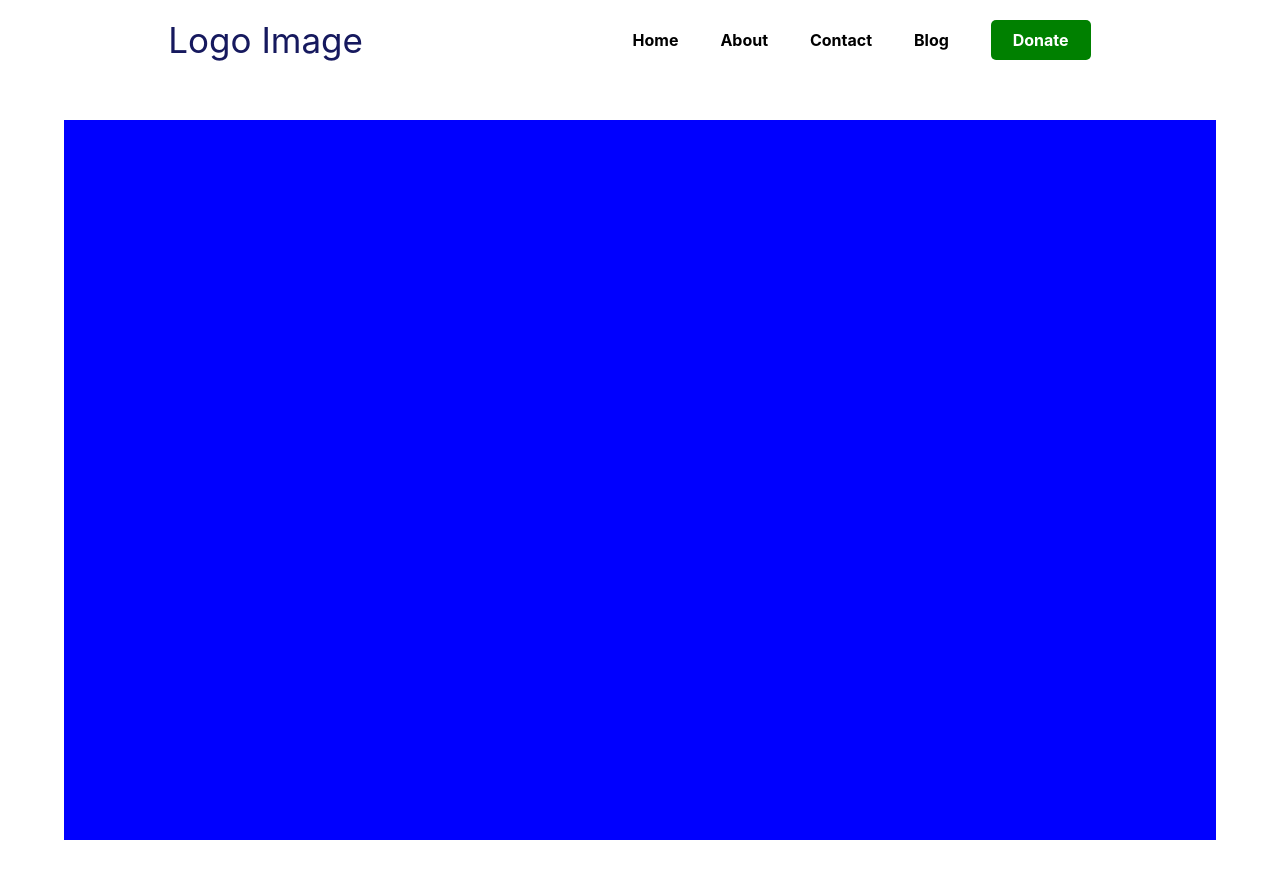
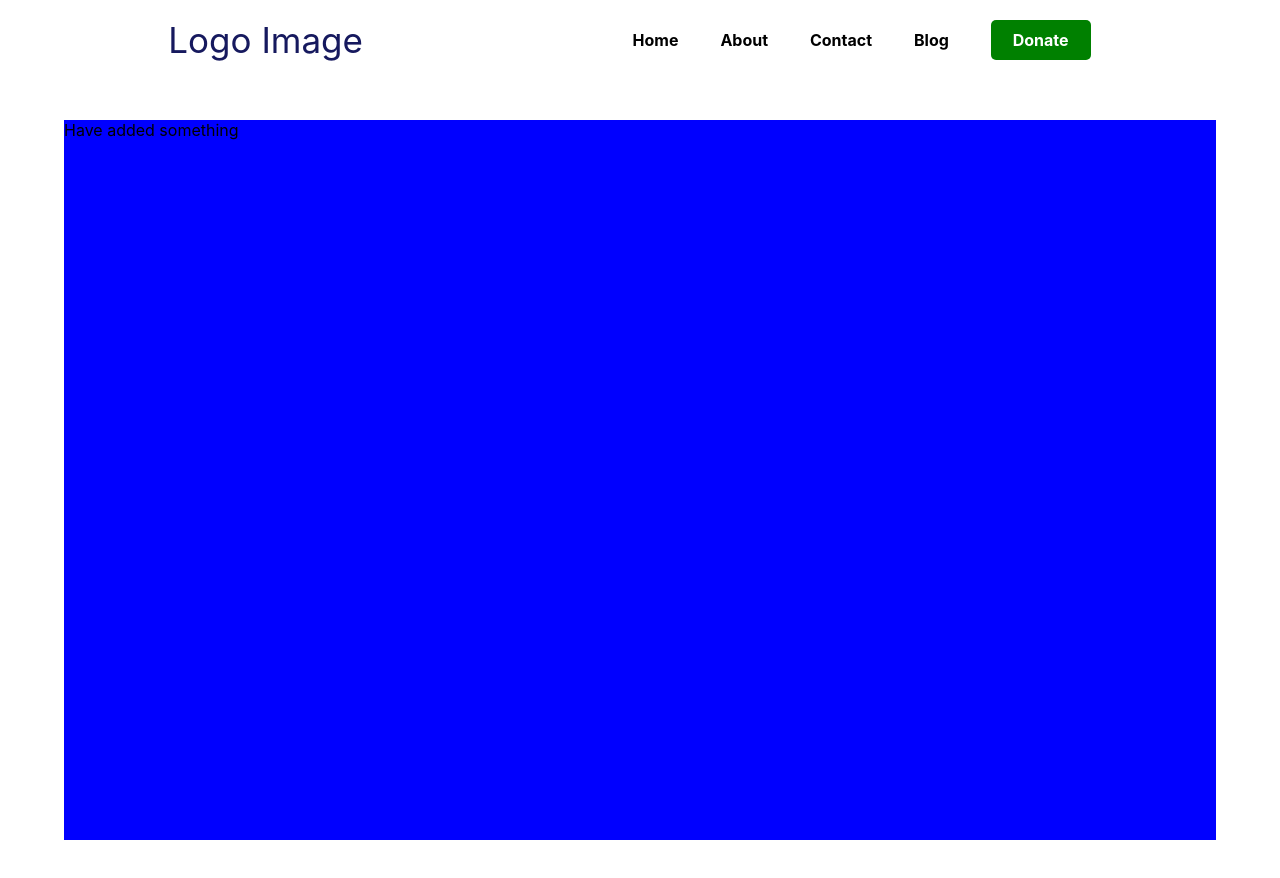
Before and after one commit to Giz-Master-Class/Elisha-Foundation, a React (Create React App) app: page /about in a window 1280 px wide. Built offline with nearby package versions, Linux system fonts and the light colour scheme.

Commit message:
Have worked on about page

```diff
--- a/src/Components/AboutPage/AboutPage.js
+++ b/src/Components/AboutPage/AboutPage.js
@@ -5,7 +5,9 @@ import styled from 'styled-components'
 export const AboutPage = () => {
   return (
     <AboutContainer>
-        <AboutWrapper></AboutWrapper>
+        <AboutWrapper>
+          Have added something
+        </AboutWrapper>
     </AboutContainer>
   )
 }
```
